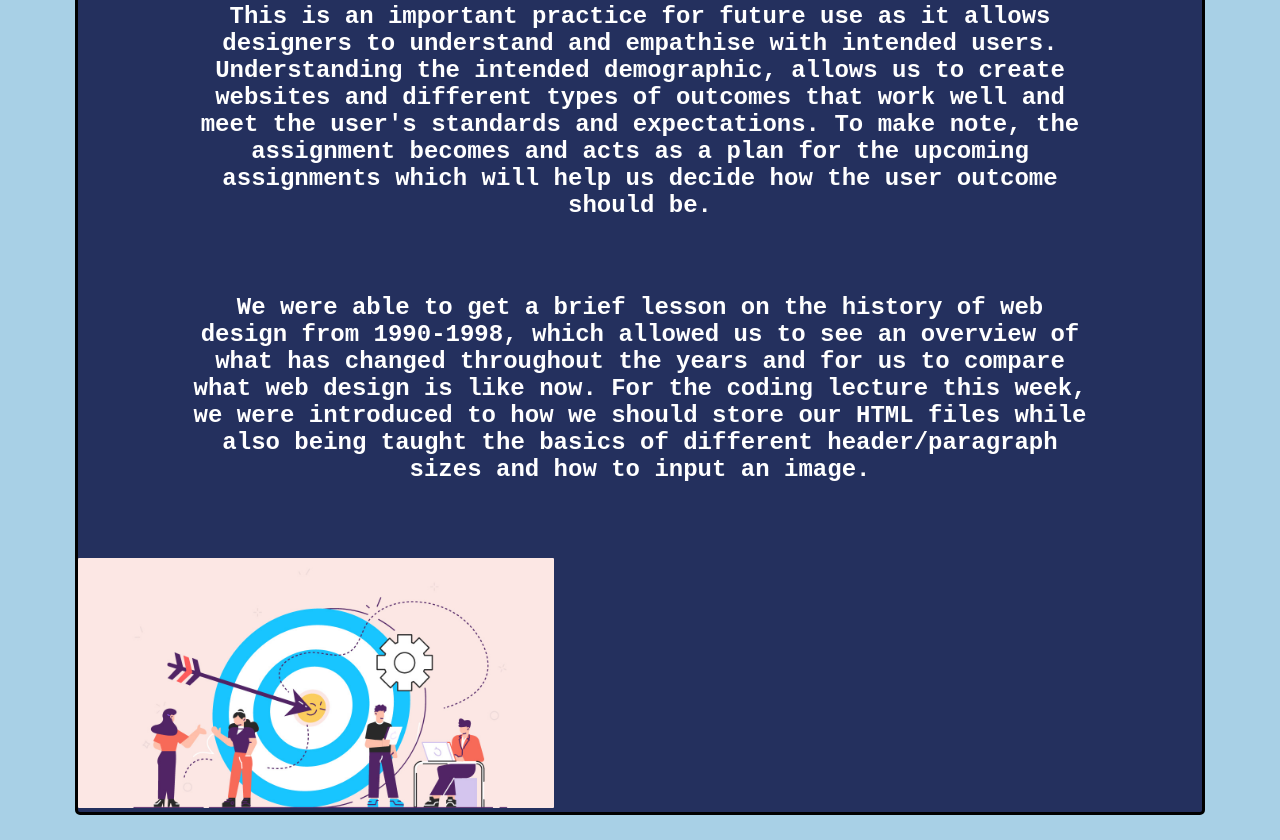
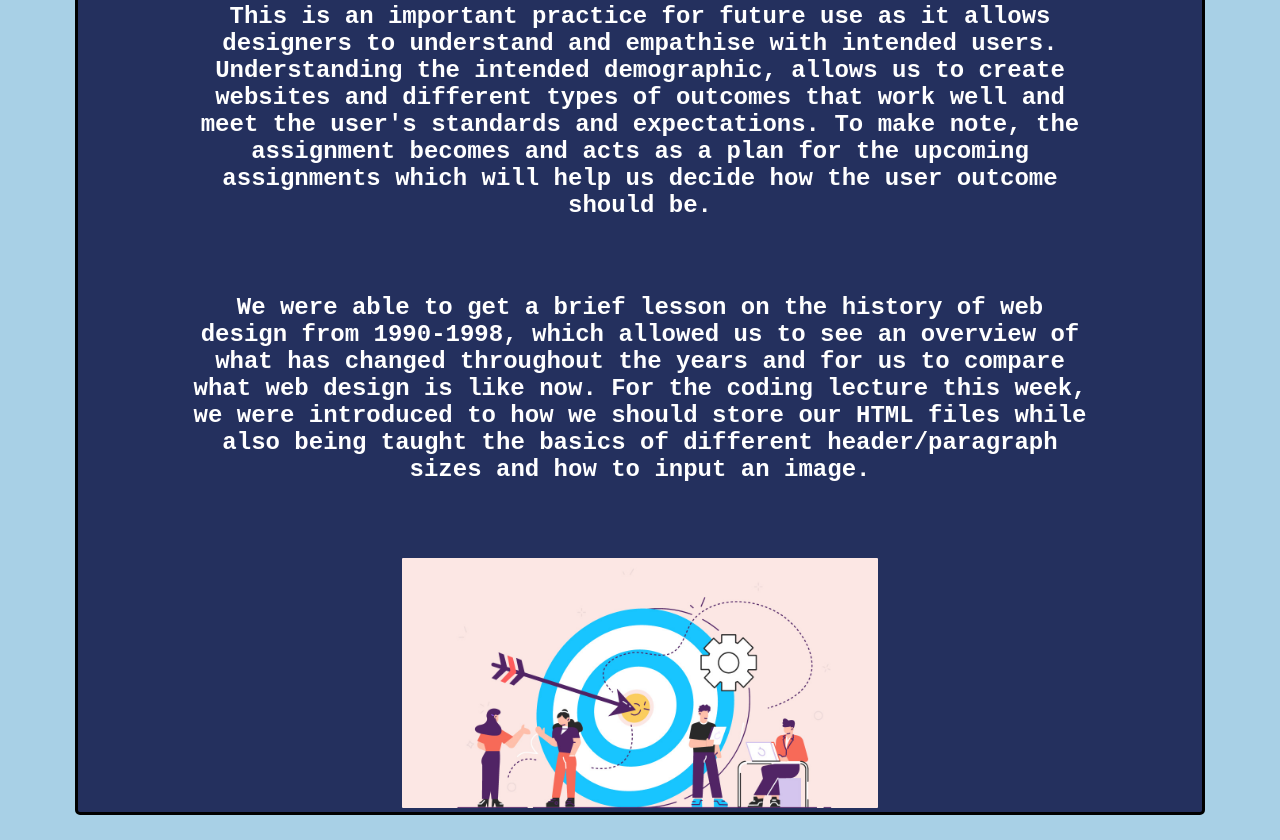
Before and after one commit to vitolioria/ixxn221-blog, a plain HTML site: page pageTwo.html in a window 1280 px wide. Shown: the part 745-1585 px from the top of the page. Drawn offline with Linux system fonts and the light colour scheme.

Commit message:
Update pageTwo.html

```diff
--- a/pageTwo.html
+++ b/pageTwo.html
@@ -26,7 +26,7 @@
 
 			For the coding lecture this week, we were introduced to how we should store our HTML files while also being taught the basics of different header/paragraph sizes and how to input an image.
 			</h4></center>
-			<img src="img/weekone.jpg" width="auto"height="250">
+			<center><img src="img/weekone.jpg" width="auto"height="250"></center>
 
 	</section>
 </header>
```
